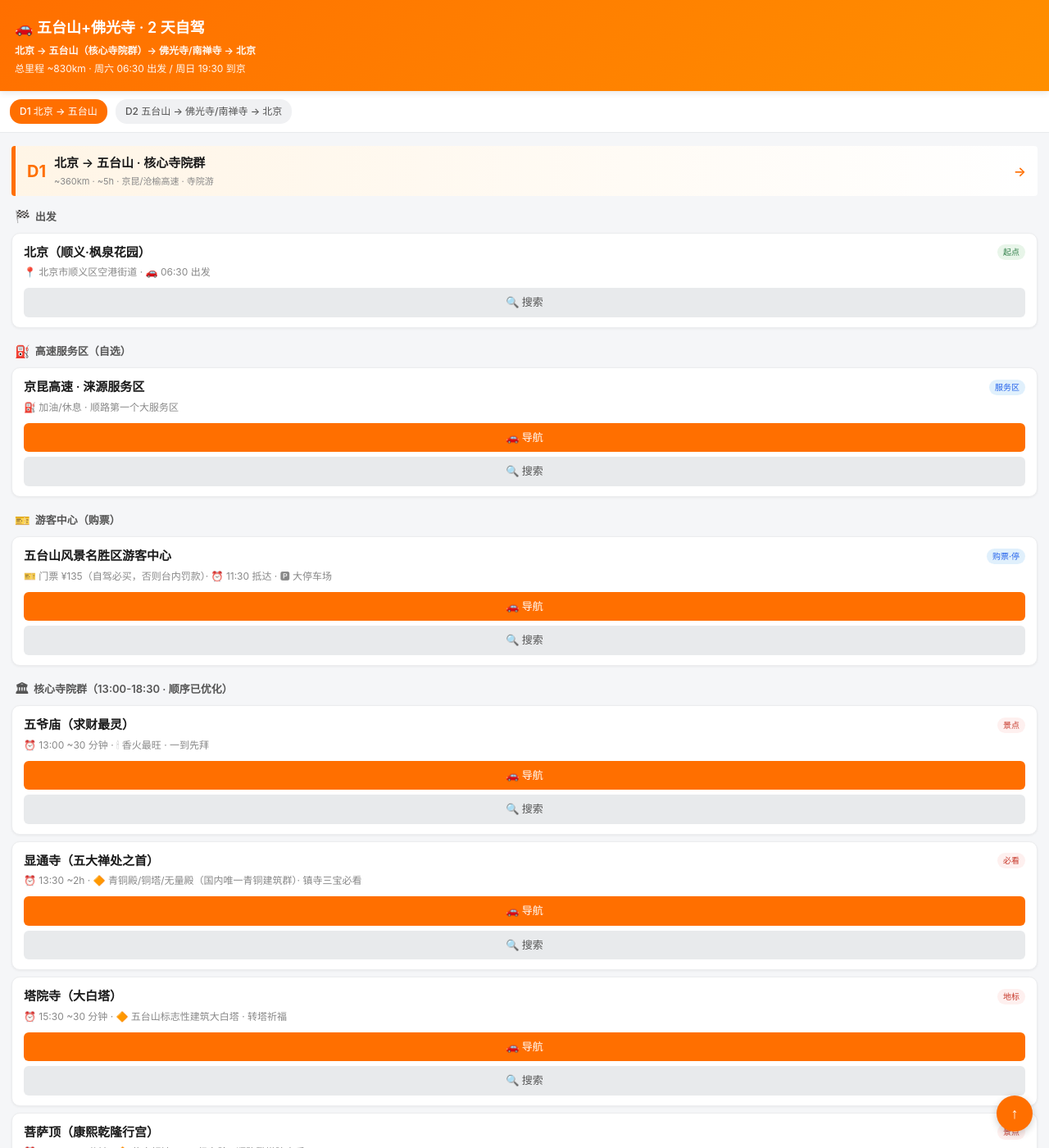
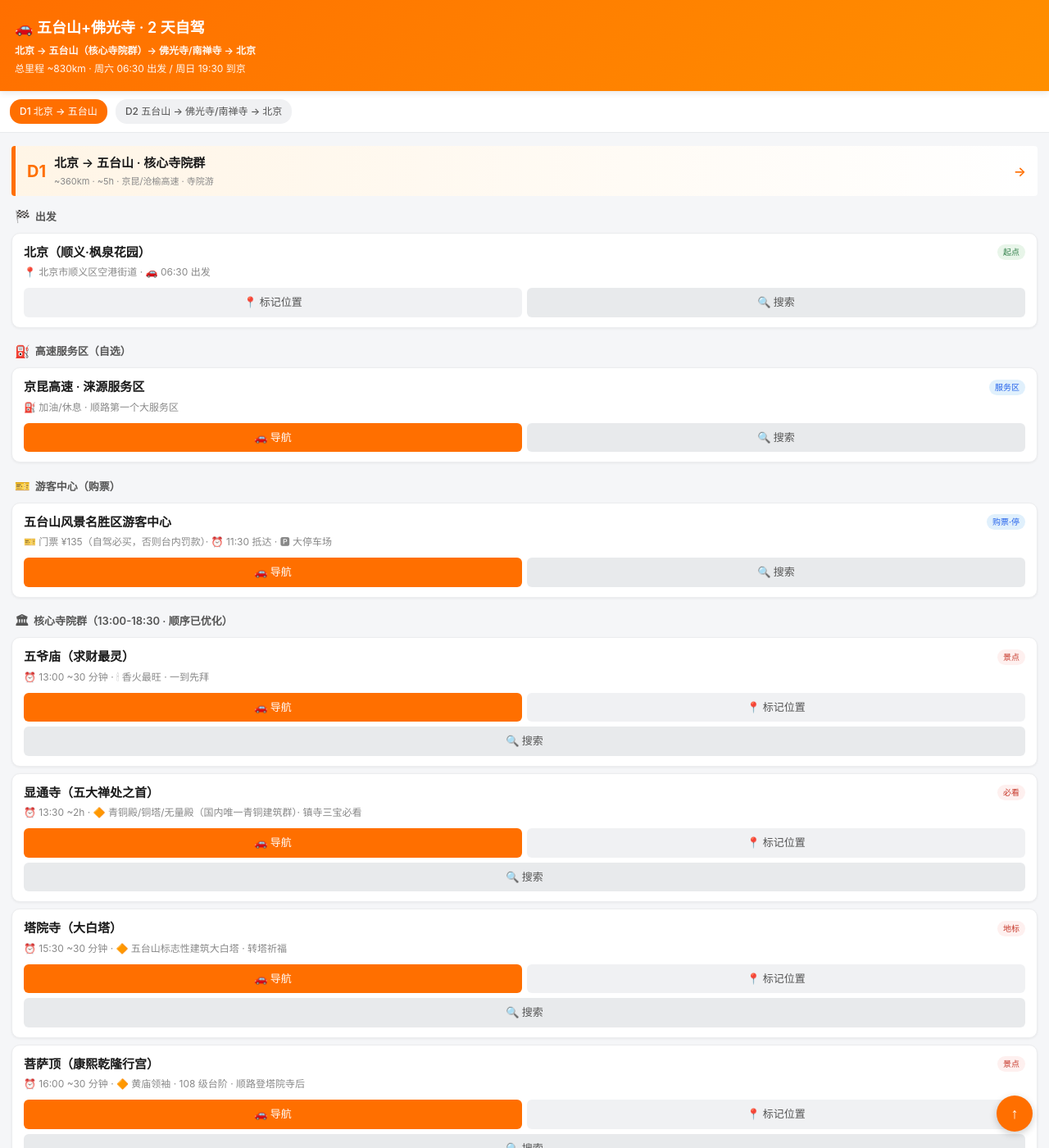
Before and after one commit to DuRunzhe/durunzhe.github.io, a Jekyll site: the page wutaishan-foguangsi-trip-map.html, which Jekyll copies as it is, in a window 1280 px wide and 1400 px high. Shown: the whole window at 82% size. Built offline with Jekyll 4.4.1, drawn with Linux system fonts in a browser that asks for light colours; some of the changed text lies outside the part shown.

Commit message:
feat: 按模板规范修复五台山攻略
- 修复 CSS box-sizing 拼写错误 (border box → border-box)
- 15个有坐标POI增加「📍 标记位置」按钮
- 起点枫泉花园补充标记位置按钮
- 更新使用说明第4条描述

```diff
--- a/wutaishan-foguangsi-trip-map.html
+++ b/wutaishan-foguangsi-trip-map.html
@@ -6,7 +6,7 @@
 <meta name="apple-mobile-web-app-capable" content="yes">
 <title>🚗 五台山+佛光寺·2天自驾 · 高德导航点位</title>
 <style>
-* { box-sizing: border box; margin: 0; padding: 0; }
+* { box-sizing: border-box; margin: 0; padding: 0; }
 html { -webkit-text-size-adjust: 100%; }
 
 body {
@@ -236,6 +236,7 @@ header p .route { font-weight: 600; }
       </div>
       <div class="poi-info">📍 北京市顺义区空港街道 · 🚗 06:30 出发</div>
       <div class="poi-actions">
+        <a class="btn-marker" target="_blank" href="https://uri.amap.com/marker?markers=116.549179,40.084548,枫泉花园&src=momotrip">📍 标记位置</a>
         <a class="btn-search" target="_blank" href="https://uri.amap.com/search?keyword=枫泉花园&city=北京市&src=momotrip">🔍 搜索</a>
       </div>
     </div>
@@ -285,6 +286,7 @@ header p .route { font-weight: 600; }
       <div class="poi-info">⏰ 13:00 ~30 分钟 · 🕯 香火最旺 · 一到先拜</div>
       <div class="poi-actions">
         <a class="btn-nav"    target="_blank" href="https://uri.amap.com/navigation?to=113.596592,39.007809,五爷庙&mode=car&src=momotrip">🚗 导航</a>
+        <a class="btn-marker" target="_blank" href="https://uri.amap.com/marker?markers=113.596592,39.007809,五爷庙&src=momotrip">📍 标记位置</a>
         <a class="btn-search" target="_blank" href="https://uri.amap.com/search?keyword=五爷庙&city=忻州市&src=momotrip">🔍 搜索</a>
       </div>
     </div>
@@ -297,6 +299,7 @@ header p .route { font-weight: 600; }
       <div class="poi-info">⏰ 13:30 ~2h · 🔶 青铜殿/铜塔/无量殿（国内唯一青铜建筑群）· 镇寺三宝必看</div>
       <div class="poi-actions">
         <a class="btn-nav"    target="_blank" href="https://uri.amap.com/navigation?to=113.595650,39.009996,显通寺&mode=car&src=momotrip">🚗 导航</a>
+        <a class="btn-marker" target="_blank" href="https://uri.amap.com/marker?markers=113.595650,39.009996,显通寺&src=momotrip">📍 标记位置</a>
         <a class="btn-search" target="_blank" href="https://uri.amap.com/search?keyword=显通寺&city=忻州市&src=momotrip">🔍 搜索</a>
       </div>
     </div>
@@ -309,6 +312,7 @@ header p .route { font-weight: 600; }
       <div class="poi-info">⏰ 15:30 ~30 分钟 · 🔶 五台山标志性建筑大白塔 · 转塔祈福</div>
       <div class="poi-actions">
         <a class="btn-nav"    target="_blank" href="https://uri.amap.com/navigation?to=113.596165,39.008345,塔院寺&mode=car&src=momotrip">🚗 导航</a>
+        <a class="btn-marker" target="_blank" href="https://uri.amap.com/marker?markers=113.596165,39.008345,塔院寺&src=momotrip">📍 标记位置</a>
         <a class="btn-search" target="_blank" href="https://uri.amap.com/search?keyword=塔院寺&city=忻州市&src=momotrip">🔍 搜索</a>
       </div>
     </div>
@@ -321,6 +325,7 @@ header p .route { font-weight: 600; }
       <div class="poi-info">⏰ 16:00 ~30 分钟 · 🔶 黄庙领袖 · 108 级台阶 · 顺路登塔院寺后</div>
       <div class="poi-actions">
         <a class="btn-nav"    target="_blank" href="https://uri.amap.com/navigation?to=113.595012,39.012846,菩萨顶&mode=car&src=momotrip">🚗 导航</a>
+        <a class="btn-marker" target="_blank" href="https://uri.amap.com/marker?markers=113.595012,39.012846,菩萨顶&src=momotrip">📍 标记位置</a>
         <a class="btn-search" target="_blank" href="https://uri.amap.com/search?keyword=菩萨顶&city=忻州市&src=momotrip">🔍 搜索</a>
       </div>
     </div>
@@ -333,6 +338,7 @@ header p .route { font-weight: 600; }
       <div class="poi-info">⏰ 16:30 ~1h · 🔶 全国文殊道场 · 殿内 5 层楼高文殊铜像壮观</div>
       <div class="poi-actions">
         <a class="btn-nav"    target="_blank" href="https://uri.amap.com/navigation?to=113.592886,39.004042,殊像寺&mode=car&src=momotrip">🚗 导航</a>
+        <a class="btn-marker" target="_blank" href="https://uri.amap.com/marker?markers=113.592886,39.004042,殊像寺&src=momotrip">📍 标记位置</a>
         <a class="btn-search" target="_blank" href="https://uri.amap.com/search?keyword=殊像寺&city=忻州市&src=momotrip">🔍 搜索</a>
       </div>
     </div>
@@ -345,6 +351,7 @@ header p .route { font-weight: 600; }
       <div class="poi-info">⏰ 20:00 ~1h · 🔶 亮灯到 22:00 · 免费 · 悬崖石雕精美 · 饭后散步</div>
       <div class="poi-actions">
         <a class="btn-nav"    target="_blank" href="https://uri.amap.com/navigation?to=113.579883,38.982239,南山寺&mode=car&src=momotrip">🚗 导航</a>
+        <a class="btn-marker" target="_blank" href="https://uri.amap.com/marker?markers=113.579883,38.982239,南山寺&src=momotrip">📍 标记位置</a>
         <a class="btn-search" target="_blank" href="https://uri.amap.com/search?keyword=南山寺&city=忻州市&src=momotrip">🔍 搜索</a>
       </div>
     </div>
@@ -361,6 +368,7 @@ header p .route { font-weight: 600; }
       <div class="poi-info">⏰ 11:30 / 17:30 开饭 · ⚠️ 错过时段吃不上 · 推荐尝试</div>
       <div class="poi-actions">
         <a class="btn-nav"    target="_blank" href="https://uri.amap.com/navigation?to=113.587796,39.014918,寿宁寺素斋&mode=car&src=momotrip">🚗 导航</a>
+        <a class="btn-marker" target="_blank" href="https://uri.amap.com/marker?markers=113.587796,39.014918,寿宁寺素斋&src=momotrip">📍 标记位置</a>
         <a class="btn-search" target="_blank" href="https://uri.amap.com/search?keyword=寿宁寺素斋&city=忻州市&src=momotrip">🔍 搜索</a>
       </div>
     </div>
@@ -377,6 +385,7 @@ header p .route { font-weight: 600; }
       <div class="poi-info">📍 台内最方便 · <span class="price">¥200-500/晚</span> · ⚠️ 提前 5-7 天订</div>
       <div class="poi-actions">
         <a class="btn-nav"    target="_blank" href="https://uri.amap.com/navigation?to=113.593827,39.001324,台怀镇&mode=car&src=momotrip">🚗 导航</a>
+        <a class="btn-marker" target="_blank" href="https://uri.amap.com/marker?markers=113.593827,39.001324,台怀镇&src=momotrip">📍 标记位置</a>
         <a class="btn-search" target="_blank" href="https://uri.amap.com/search?keyword=五台山台怀镇民宿&city=忻州市&src=momotrip">🔍 搜索</a>
       </div>
     </div>
@@ -405,6 +414,7 @@ header p .route { font-weight: 600; }
       <div class="poi-info">🚗 ~40km 山路 · ⏰ 06:00 出发 · 📵 部分路段无信号 · 🧥 带冲锋衣（凌晨 10℃）</div>
       <div class="poi-actions">
         <a class="btn-nav"    target="_blank" href="https://uri.amap.com/navigation?to=113.391532,38.870901,五台县豆村镇佛光村&mode=car&src=momotrip">🚗 导航</a>
+        <a class="btn-marker" target="_blank" href="https://uri.amap.com/marker?markers=113.391532,38.870901,五台县豆村镇佛光村&src=momotrip">📍 标记位置</a>
         <a class="btn-search" target="_blank" href="https://uri.amap.com/search?keyword=豆村镇佛光村&city=忻州市&src=momotrip">🔍 搜索</a>
       </div>
     </div>
@@ -421,6 +431,7 @@ header p .route { font-weight: 600; }
       <div class="poi-info">⏰ 07:30 ~2h · 🔶 国宝中的国宝 · 必看三件套：东大殿（唐）/文殊殿（金）/祖师塔（北魏）· 🚫 禁止烧香 · 禁止触摸塑像 · 📞 出发前 1 周必打 0350-6554009 确认开放</div>
       <div class="poi-actions">
         <a class="btn-nav"    target="_blank" href="https://uri.amap.com/navigation?to=113.394308,38.869865,佛光寺&mode=car&src=momotrip">🚗 导航</a>
+        <a class="btn-marker" target="_blank" href="https://uri.amap.com/marker?markers=113.394308,38.869865,佛光寺&src=momotrip">📍 标记位置</a>
         <a class="btn-search" target="_blank" href="https://uri.amap.com/search?keyword=佛光寺&city=忻州市&src=momotrip">🔍 搜索</a>
       </div>
     </div>
@@ -437,6 +448,7 @@ header p .route { font-weight: 600; }
       <div class="poi-info">⏰ 10:00 ~40min · 🔶 亚洲现存最古木构 · 17 尊唐代塑像（网红"翘腿美女"）· 殿不大但真迹年代感拉满 · 🎫 免费</div>
       <div class="poi-actions">
         <a class="btn-nav"    target="_blank" href="https://uri.amap.com/navigation?to=113.120754,38.702061,南禅寺&mode=car&src=momotrip">🚗 导航</a>
+        <a class="btn-marker" target="_blank" href="https://uri.amap.com/marker?markers=113.120754,38.702061,南禅寺&src=momotrip">📍 标记位置</a>
         <a class="btn-search" target="_blank" href="https://uri.amap.com/search?keyword=南禅寺&city=忻州市&src=momotrip">🔍 搜索</a>
       </div>
     </div>
@@ -469,6 +481,7 @@ header p .route { font-weight: 600; }
       <div class="poi-info">⏰ 12:30 午饭 · 推荐餐厅现场选 · 抓紧时间，D2 不停</div>
       <div class="poi-actions">
         <a class="btn-nav"    target="_blank" href="https://uri.amap.com/navigation?to=113.634257,38.942753,五台山台怀镇&mode=car&src=momotrip">🚗 导航</a>
+        <a class="btn-marker" target="_blank" href="https://uri.amap.com/marker?markers=113.634257,38.942753,五台山台怀镇&src=momotrip">📍 标记位置</a>
         <a class="btn-search" target="_blank" href="https://uri.amap.com/search?keyword=台怀镇&city=忻州市&src=momotrip">🔍 搜索</a>
       </div>
     </div>
@@ -480,6 +493,7 @@ header p .route { font-weight: 600; }
       <div class="poi-info">⏰ 13:00 ~30min · 🔶 北线特色 · 全山西最精美石雕牌坊 · 时间紧可砍</div>
       <div class="poi-actions">
         <a class="btn-nav"    target="_blank" href="https://uri.amap.com/navigation?to=113.548867,38.996822,龙泉寺&mode=car&src=momotrip">🚗 导航</a>
+        <a class="btn-marker" target="_blank" href="https://uri.amap.com/marker?markers=113.548867,38.996822,龙泉寺&src=momotrip">📍 标记位置</a>
         <a class="btn-search" target="_blank" href="https://uri.amap.com/search?keyword=龙泉寺&city=忻州市&src=momotrip">🔍 搜索</a>
       </div>
     </div>
@@ -496,6 +510,7 @@ header p .route { font-weight: 600; }
       <div class="poi-info">🚗 13:30 出发 · ~470km · 京昆 → 沧榆高速 · ⚠️ 早出发，19:30 前到京（晚高峰前）</div>
       <div class="poi-actions">
         <a class="btn-nav"    target="_blank" href="https://uri.amap.com/navigation?to=116.549179,40.084548,枫泉花园&mode=car&src=momotrip">🚗 导航</a>
+        <a class="btn-marker" target="_blank" href="https://uri.amap.com/marker?markers=116.549179,40.084548,枫泉花园&src=momotrip">📍 标记位置</a>
         <a class="btn-search" target="_blank" href="https://uri.amap.com/search?keyword=枫泉花园&city=北京市&src=momotrip">🔍 搜索</a>
       </div>
     </div>
@@ -525,7 +540,7 @@ header p .route { font-weight: 600; }
     <li><b>按钮选择指南：</b></li>
     <li><b>🚗 导航</b> · 所有点位都有 · 高德自动 fallback name 搜索定位</li>
     <li><b>🔍 搜索</b> · 所有点位都有 · 查同名 POI / 收藏 / 二次确认</li>
-    <li><b>📍 标记位置</b> · 本攻略暂无（未获取精确坐标，用 0,0 兜底）</li>
+    <li><b>📍 标记位置</b> · 仅坐标精准的点有·地图上精准标点</li>
     <li>手机点按钮会唤起高德 App；未装则跳网页版</li>
   </ol>
   <div class="tip">
```
